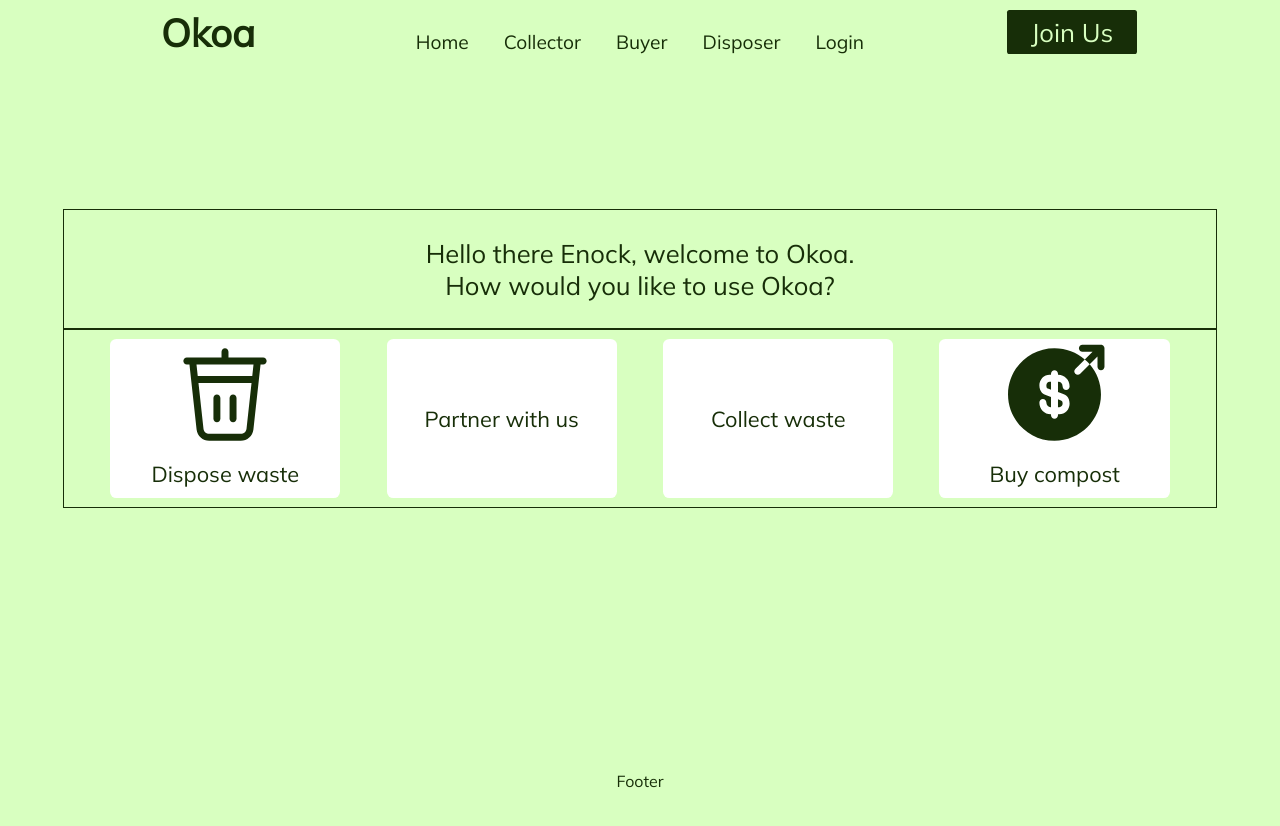
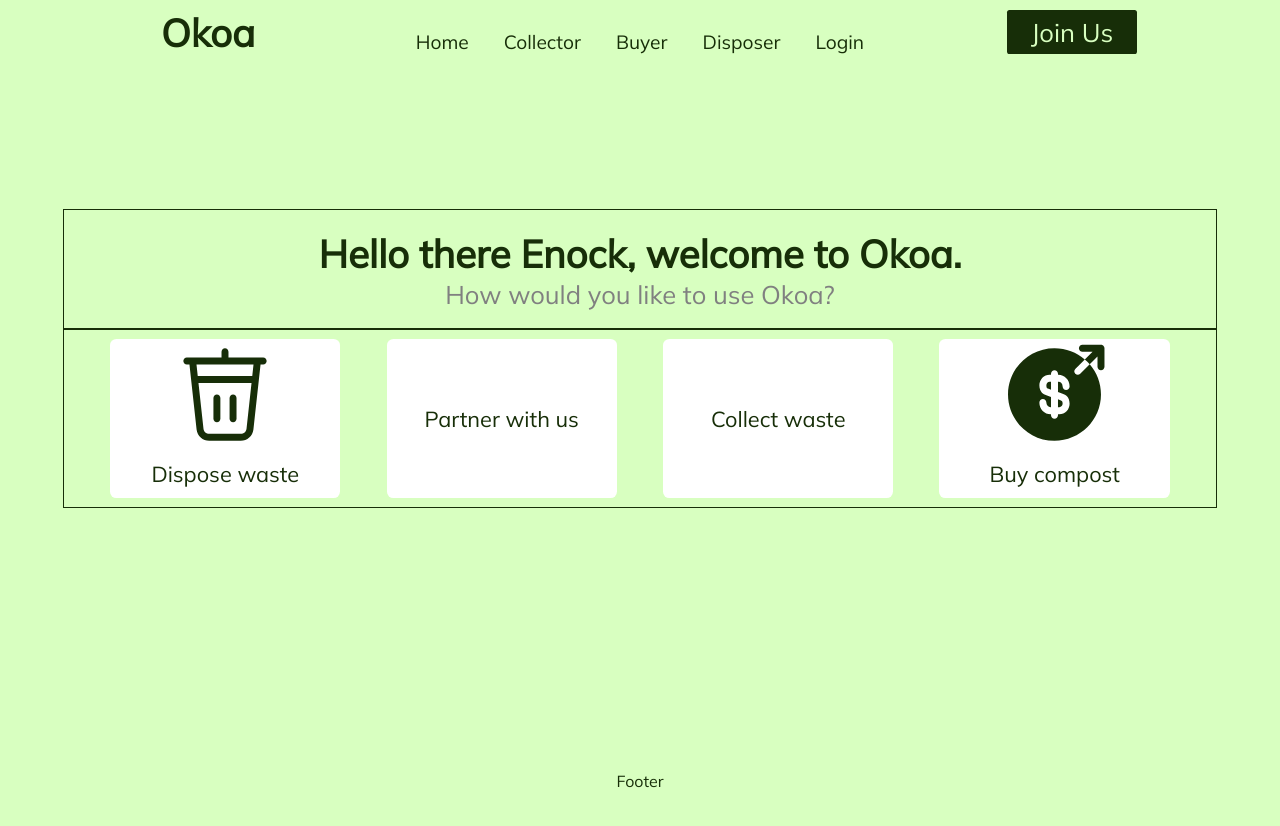
Before and after one commit to MokuaEnock/greenly, a React (Create React App) app: page /redirect in a window 1280 px wide. Shown: the top 826 px of the page. Built offline with nearby package versions, Linux system fonts and the light colour scheme; no server answers.

Commit message:
style titles for redirects

```diff
--- a/src/pages/redirect/redirect.css
+++ b/src/pages/redirect/redirect.css
@@ -17,6 +17,15 @@
   flex-direction: column;
   align-items: center;
   justify-content: center;
+}
+
+#redirect-head {
+  font-size: 3vw;
+  font-weight: bold;
+}
+
+#redirect-par {
+  color: grey;
 }
 
 #redirect-cont {
```
